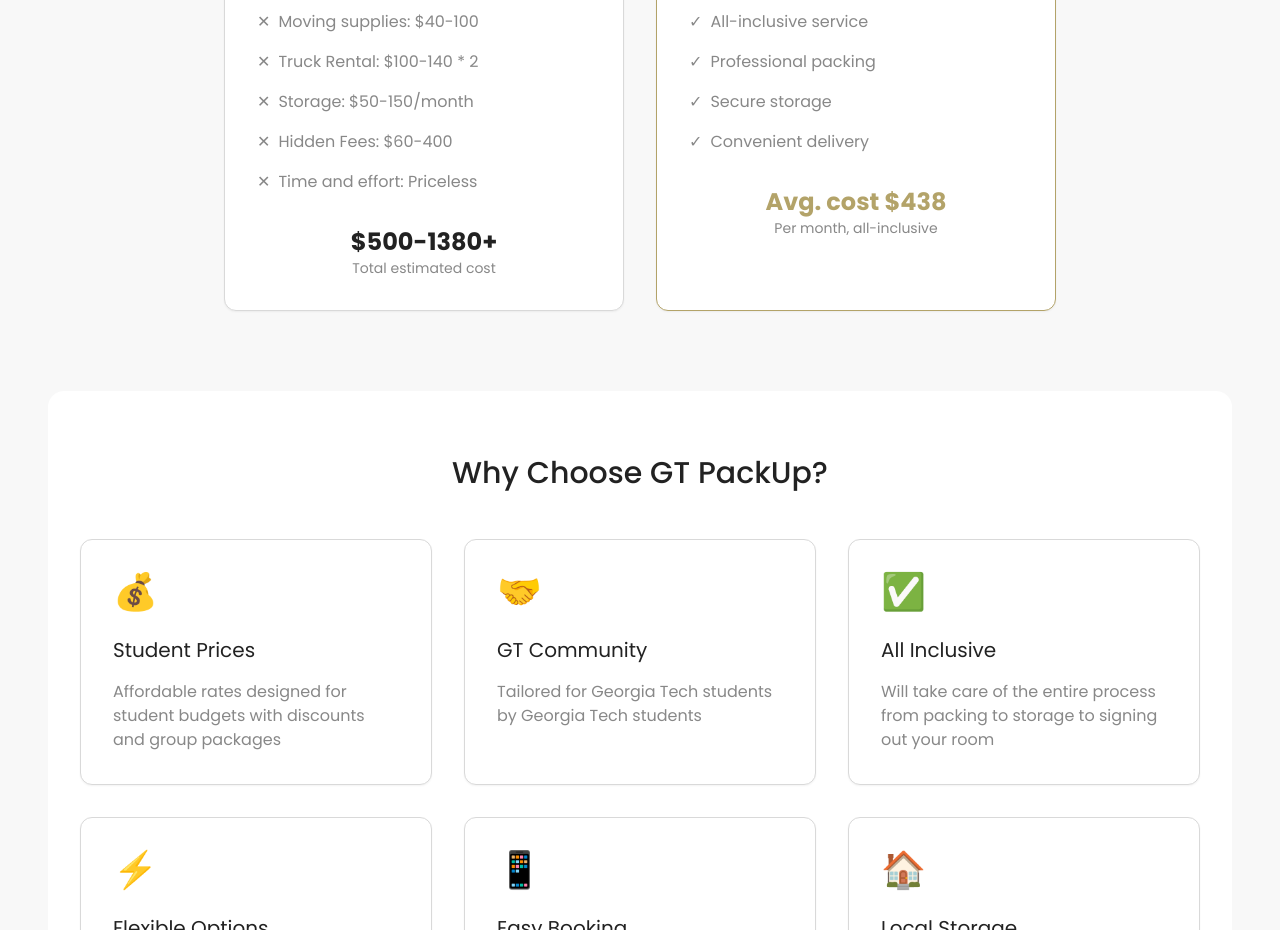
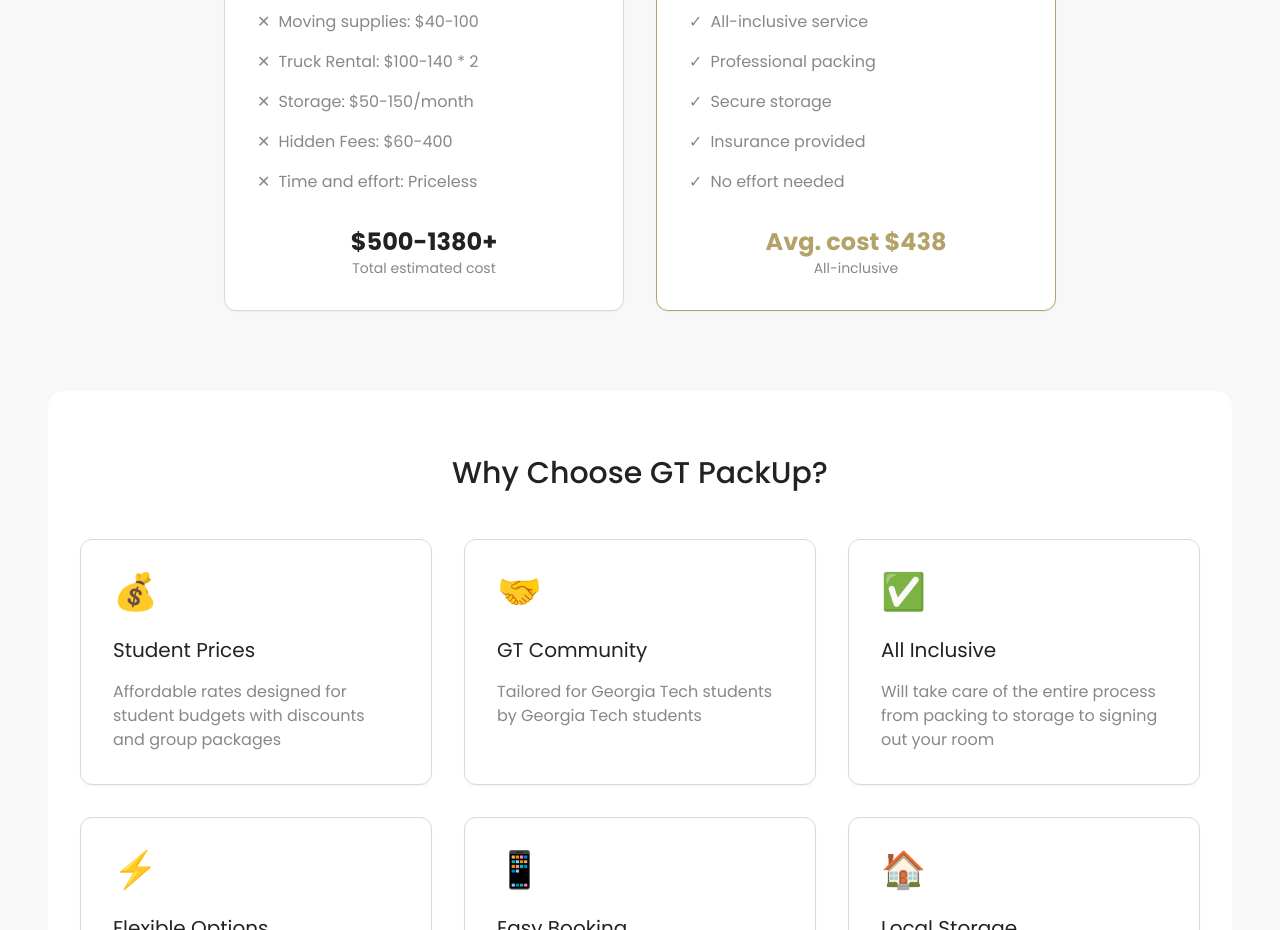
Before and after one commit to Arnav350/gt-packup, a React (Create React App) app in the folder frontend/: page / in a window 1280 px wide. Shown: the part 1160-2090 px from the top of the page. Built offline with nearby package versions, Linux system fonts and the light colour scheme; no server answers.

Commit message:
fixed home type

```diff
--- a/frontend/src/screens/Home.tsx
+++ b/frontend/src/screens/Home.tsx
@@ -117,12 +117,16 @@
               </li>
               <li className="flex items-center">
                 <span className="text-green-500 mr-2">✓</span>
-                Convenient delivery
+                Insurance provided
+              </li>
+              <li className="flex items-center">
+                <span className="text-green-500 mr-2">✓</span>
+                No effort needed
               </li>
             </ul>
             <div className="mt-8 text-center">
               <p className="text-2xl font-bold text-primary">Avg. cost $438</p>
-              <p className="text-sm text-text-gray">Per month, all-inclusive</p>
+              <p className="text-sm text-text-gray">All-inclusive</p>
             </div>
           </div>
         </div>
```
